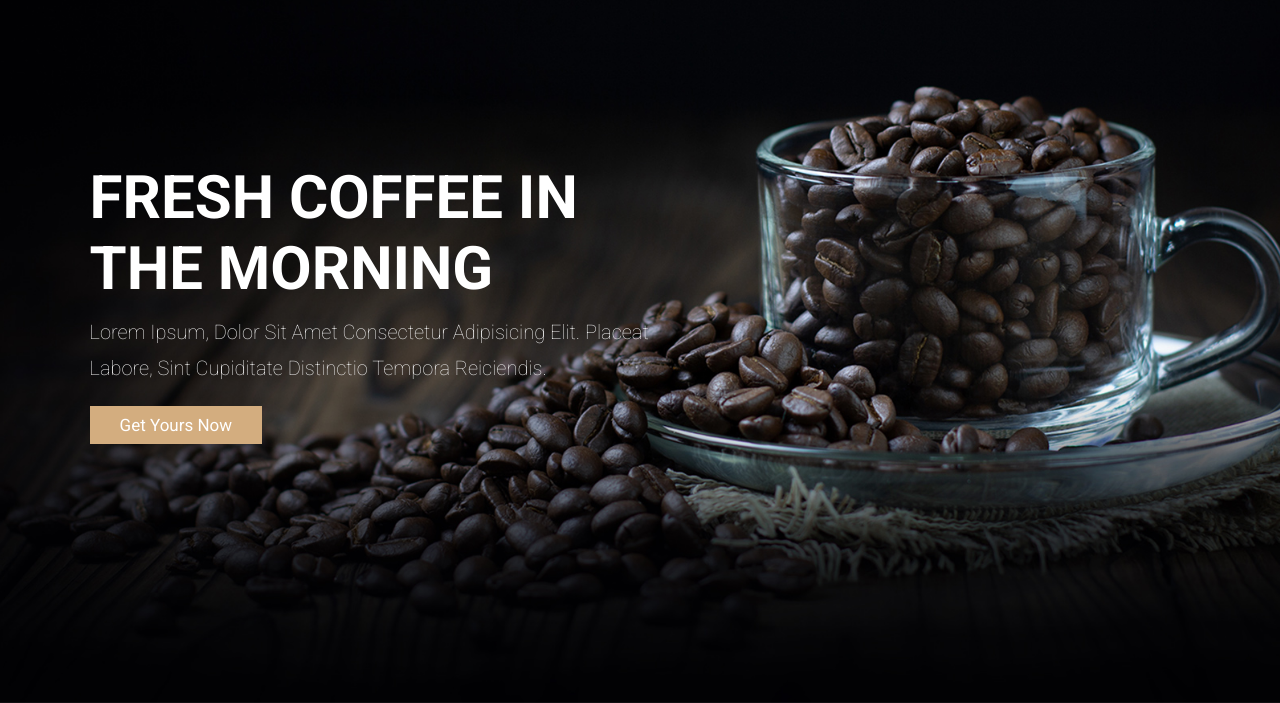
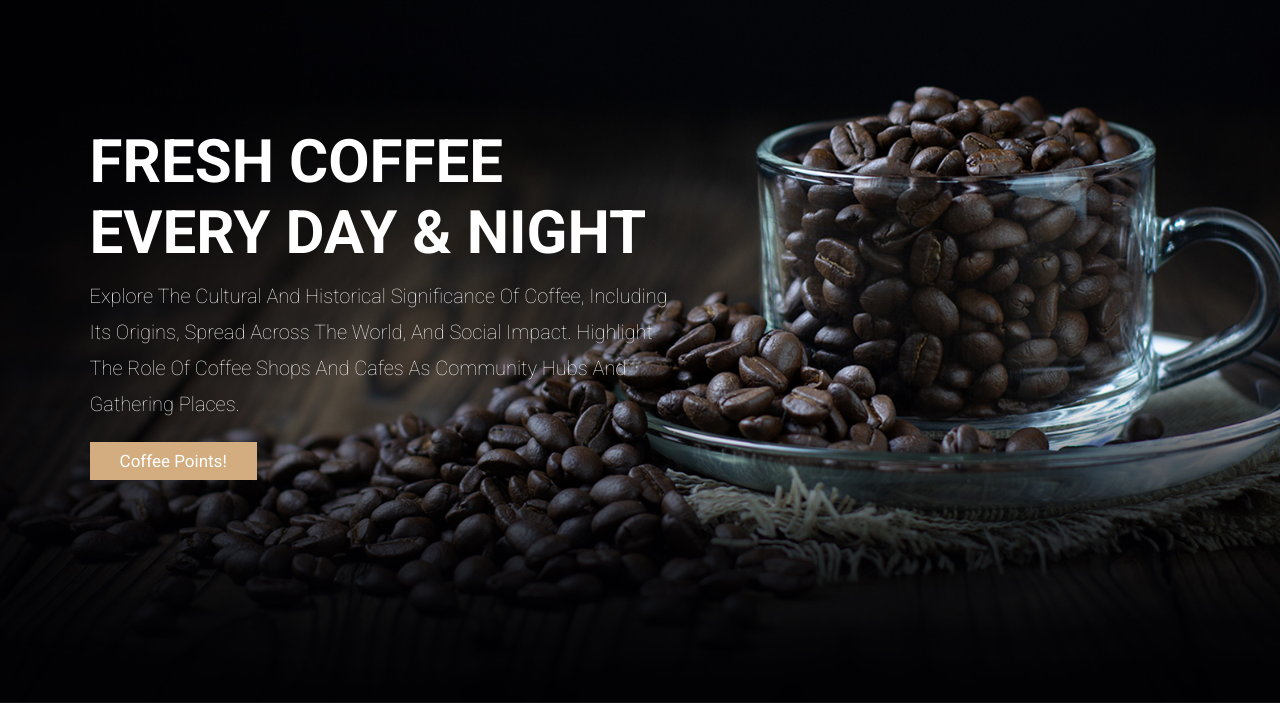
Before and after one commit to lohita23/CoffeeShop, a plain HTML site: page index.html in a window 1280 px wide. Shown: the part 97-800 px from the top of the page. Drawn offline with Linux system fonts and the light colour scheme.

Commit message:
update quiz

```diff
--- a/index.html
+++ b/index.html
@@ -89,9 +89,9 @@
 <section class="home" id="home">
 
     <div class="content">
-        <h3>fresh coffee in the morning</h3>
-        <p>Lorem ipsum, dolor sit amet consectetur adipisicing elit. Placeat labore, sint cupiditate distinctio tempora reiciendis.</p>
-        <a href="#" class="btn">get yours now</a>
+        <h3>fresh coffee every day & night</h3>
+        <p>Explore the cultural and historical significance of coffee, including its origins, spread across the world, and social impact. Highlight the role of coffee shops and cafes as community hubs and gathering places.</p>
+        <a href="quiz.html" class="btn"  >Coffee Points!</a>
     </div>
 
 </section>
```
